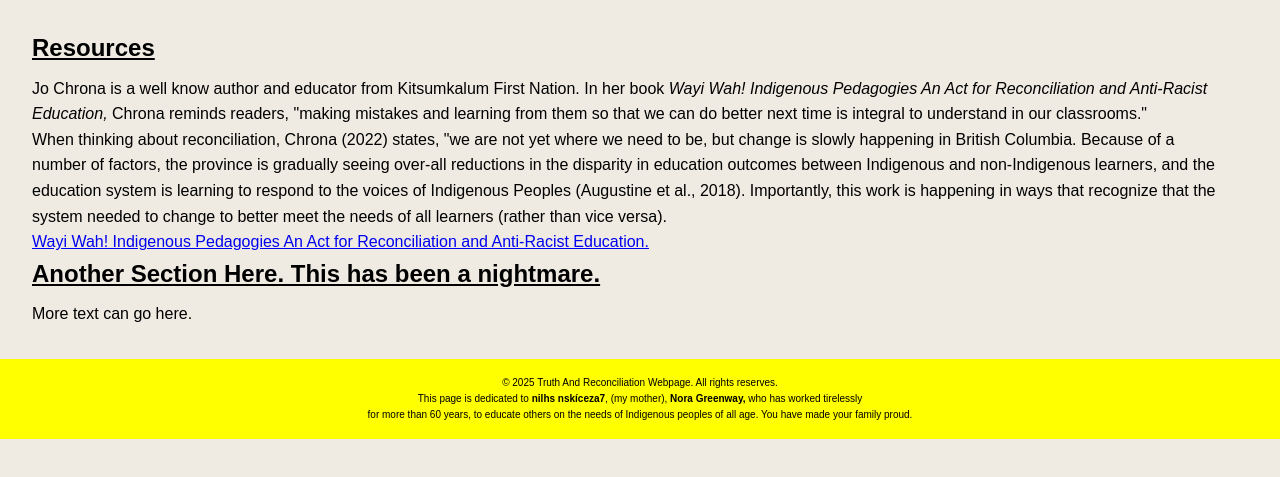
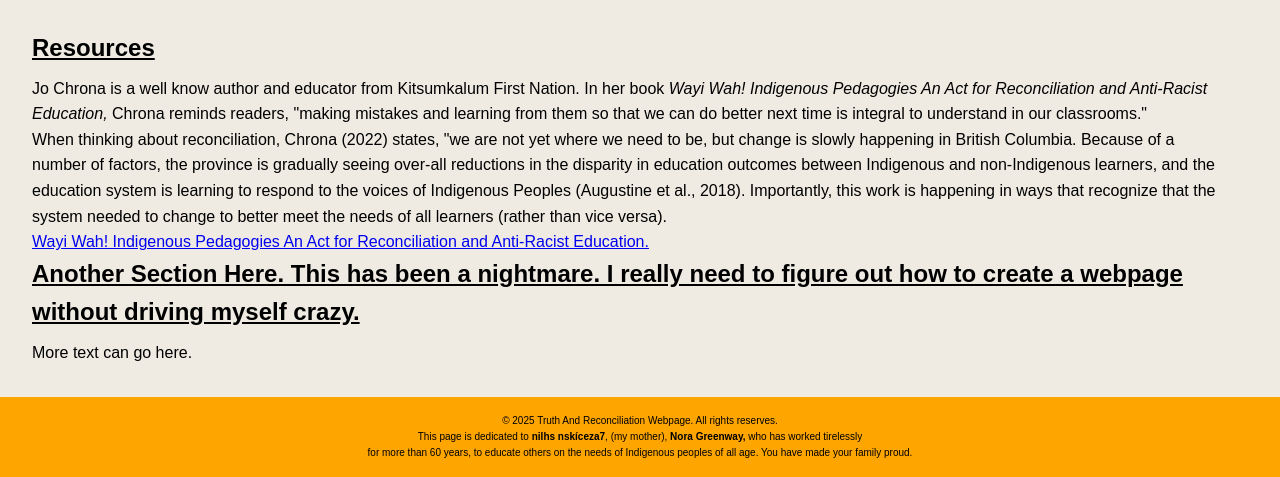
Before and after one commit to drhooper2/Truth-Reconciliation, a plain HTML site: page index.html in a window 1280 px wide. Shown: the part 2575-3052 px from the top of the page. Before the commit the page ends 3014 px from the top, so only its background shows below. Drawn offline with Linux system fonts and the light colour scheme.

Commit message:
footer color

```diff
--- a/index.html
+++ b/index.html
@@ -110,7 +110,9 @@
             <a href="https://www.amazon.ca/Wayi-Wah-Indigenous-Pedagogies-Reconciliation/dp/1774920468" target="_blank">Wayi Wah!  Indigenous Pedagogies An Act for Reconciliation and Anti-Racist Education.</a>
 
             <section id="more">
-                <h2>Another Section Here. This has been a nightmare.</h2>
+                <h2>Another Section Here. This has been a nightmare.
+                    I really need to figure out how to create a webpage without driving myself crazy.
+                </h2>
                 <p>More text can go here.</p>
             </section>
         </section>
--- a/styles.css
+++ b/styles.css
@@ -108,7 +108,7 @@ section p {
 /* Footer */
 .footer {
     text-align: center;
-    background-color: yellow;
+    background-color: orange;
     color: black;
     padding: 1rem;
     margin-top: 2rem;
```
Also changed, not shown: Truth-Reconciliation/index.html (renamed from TR Classroom/index.html), Truth-Reconciliation/styles.css (renamed from TR Classroom/styles.css).
